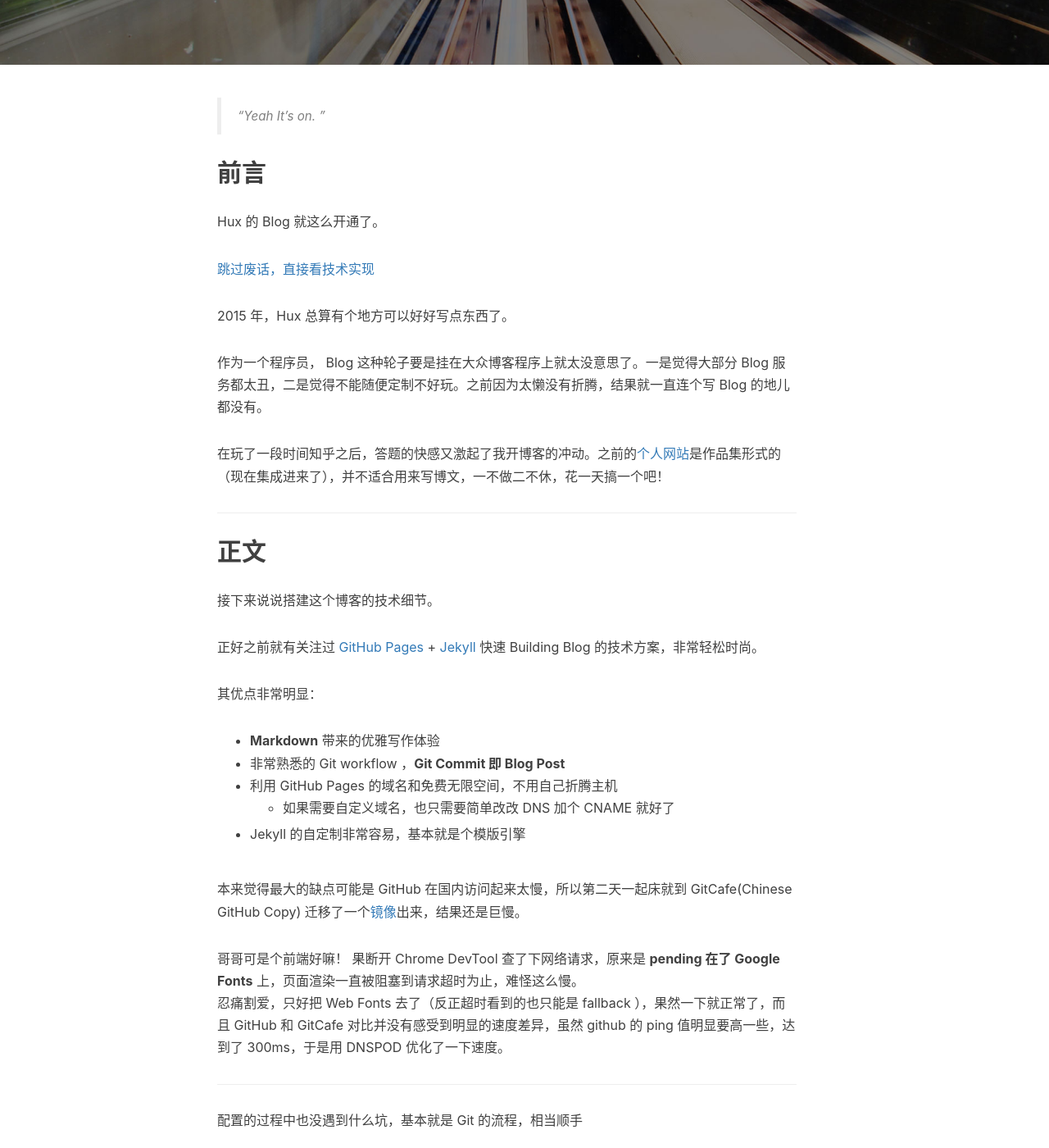
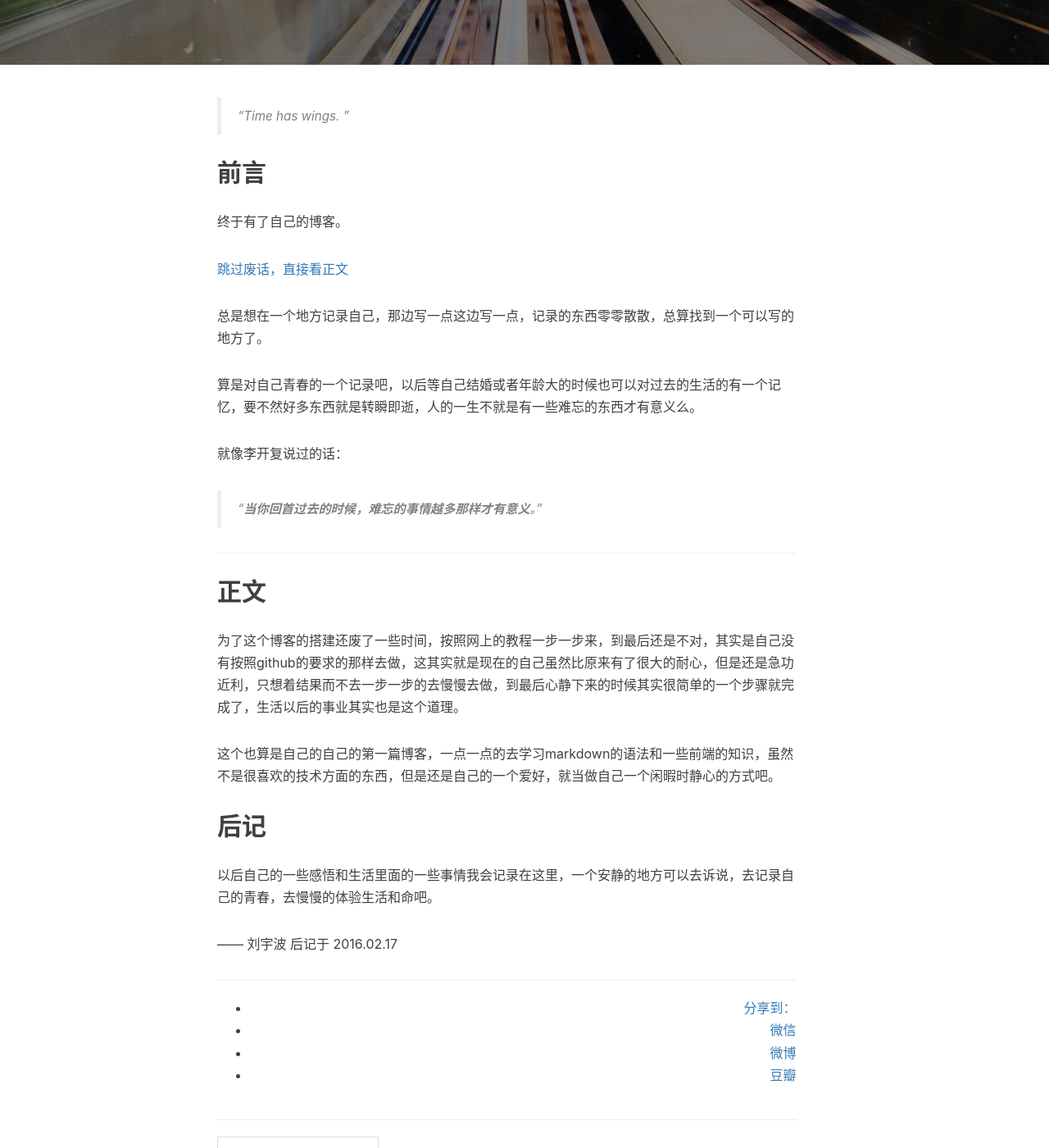
Before and after one commit to liuyubo2023/liuyubo2023.github.io, a Jekyll site: the page built from _posts/2014-01-29-hello-2015.markdown, in a window 1280 px wide and 1400 px high, scrolled down 444 px. Shown: the whole window at 82% size. Built offline with Jekyll 4.4.1, drawn with Linux system fonts in a browser that asks for light colours; nearby versions of some CDN libraries; comment, search, counter and statistics services are not loaded; some of the changed text lies outside the part shown.

Commit message:
first blog

```diff
--- a/_posts/2014-01-29-hello-2015.markdown
+++ b/_posts/2014-01-29-hello-2015.markdown
@@ -1,31 +1,32 @@
 ---
 layout:     post
-title:      "Welcome to Hux Blog"
+title:      "Welcome to Yubo Blog"
 subtitle:   " \"Hello World, Hello Blog\""
-date:       2015-01-29 12:00:00
-author:     "Hux"
+date:       2016-02-17 01:21:00
+author:     "Yubo Liu"
 header-img: "img/post-bg-2015.jpg"
 tags:
     - 生活
 ---
 
-> “Yeah It's on. ”
+> “Time has wings. ”
 
 
 ## 前言
 
-Hux 的 Blog 就这么开通了。
 
-[跳过废话，直接看技术实现 ](#build)
+终于有了自己的博客。
+
+[跳过废话，直接看正文 ](#build)
 
 
+总是想在一个地方记录自己，那边写一点这边写一点，记录的东西零零散散，总算找到一个可以写的地方了。
 
-2015 年，Hux 总算有个地方可以好好写点东西了。
+算是对自己青春的一个记录吧，以后等自己结婚或者年龄大的时候也可以对过去的生活的有一个记忆，要不然好多东西就是转瞬即逝，人的一生不就是有一些难忘的东西才有意义么。
 
+就像李开复说过的话：
 
-作为一个程序员， Blog 这种轮子要是挂在大众博客程序上就太没意思了。一是觉得大部分 Blog 服务都太丑，二是觉得不能随便定制不好玩。之前因为太懒没有折腾，结果就一直连个写 Blog 的地儿都没有。
-
-在玩了一段时间知乎之后，答题的快感又激起了我开博客的冲动。之前的[个人网站](http://huangxuan.me/portfolio)是作品集形式的（现在集成进来了），并不适合用来写博文，一不做二不休，花一天搞一个吧！
+> "**当你回首过去的时候，难忘的事情越多那样才有意义**。"
 
 
 <p id = "build"></p>
@@ -33,47 +34,12 @@ Hux 的 Blog 就这么开通了。
 
 ## 正文
 
-接下来说说搭建这个博客的技术细节。
+为了这个博客的搭建还废了一些时间，按照网上的教程一步一步来，到最后还是不对，其实是自己没有按照github的要求的那样去做，这其实就是现在的自己虽然比原来有了很大的耐心，但是还是急功近利，只想着结果而不去一步一步的去慢慢去做，到最后心静下来的时候其实很简单的一个步骤就完成了，生活以后的事业其实也是这个道理。
 
-正好之前就有关注过 [GitHub Pages](https://pages.github.com/) + [Jekyll](http://jekyllrb.com/) 快速 Building Blog 的技术方案，非常轻松时尚。
-
-其优点非常明显：
-
-* **Markdown** 带来的优雅写作体验
-* 非常熟悉的 Git workflow ，**Git Commit 即 Blog Post**
-* 利用 GitHub Pages 的域名和免费无限空间，不用自己折腾主机
-	* 如果需要自定义域名，也只需要简单改改 DNS 加个 CNAME 就好了
-* Jekyll 的自定制非常容易，基本就是个模版引擎
-
-
-本来觉得最大的缺点可能是 GitHub 在国内访问起来太慢，所以第二天一起床就到 GitCafe(Chinese GitHub Copy) 迁移了一个[镜像](http://huxpro.gitcafe.io)出来，结果还是巨慢。
-
-哥哥可是个前端好嘛！ 果断开 Chrome DevTool 查了下网络请求，原来是 **pending 在了 Google Fonts** 上，页面渲染一直被阻塞到请求超时为止，难怪这么慢。
-忍痛割爱，只好把 Web Fonts 去了（反正超时看到的也只能是 fallback ），果然一下就正常了，而且 GitHub 和 GitCafe 对比并没有感受到明显的速度差异，虽然 github 的 ping 值明显要高一些，达到了 300ms，于是用 DNSPOD 优化了一下速度。
-
-
-
----
-
-配置的过程中也没遇到什么坑，基本就是 Git 的流程，相当顺手
-
-大的 Jekyll 主题上直接 fork 了 Clean Blog（这个主题也相当有名，就不多赘述了。唯一的缺点大概就是没有标签支持，于是我给它补上了。）
-
-本地调试环境需要 `gem install jekyll`，结果 rubygem 的源居然被墙了……后来手动改成了我大淘宝的镜像源才成功
-
-Theme 的 CSS 是基于 Bootstrap 定制的，看得不爽的地方直接在 Less 里改就好了（平时更习惯 SCSS 些），**不过其实我一直觉得 Bootstrap 在移动端的体验做得相当一般，比我在淘宝参与的团队 CSS 框架差多了……**所以为了体验，也补了不少 CSS 进去
-
-最后就进入了耗时反而最长的**做图、写字**阶段，也算是进入了**写博客**的正轨，因为是类似 Hack Day 的方式去搭这个站的，所以折腾折腾着大半夜就过去了。
-
-第二天考虑中文字体的渲染，fork 了 [Type is Beautiful](http://www.typeisbeautiful.com/) 的 `font` CSS，调整了字号，适配了 Win 的渣渲染，中英文混排效果好多了。
-
+这个也算是自己的自己的第一篇博客，一点一点的去学习markdown的语法和一些前端的知识，虽然不是很喜欢的技术方面的东西，但是还是自己的一个爱好，就当做自己一个闲暇时静心的方式吧。
 
 ## 后记
 
-回顾这个博客的诞生，纯粹是出于个人兴趣。在知乎相关问题上回答并获得一定的 star 后，我决定把这个博客主题当作一个小小的开源项目来维护。
+以后自己的一些感悟和生活里面的一些事情我会记录在这里，一个安静的地方可以去诉说，去记录自己的青春，去慢慢的体验生活和命吧。
 
-在经历 v1.0 - v1.5 的蜕变后，这个博客主题愈发完整，不但增加了诸多 UI 层的优化（opinionated）；在代码层面，更加丰富的配置项也使得这个主题拥有了更好的灵活性与可拓展性。而作为一个开源项目，我也积极的为其完善文档与解决 issue。
-
-如果你恰好逛到了这里，希望你也能喜欢这个博客主题。
-
-—— Hux 后记于 2015.10
+—— 刘宇波 后记于 2016.02.17
```
